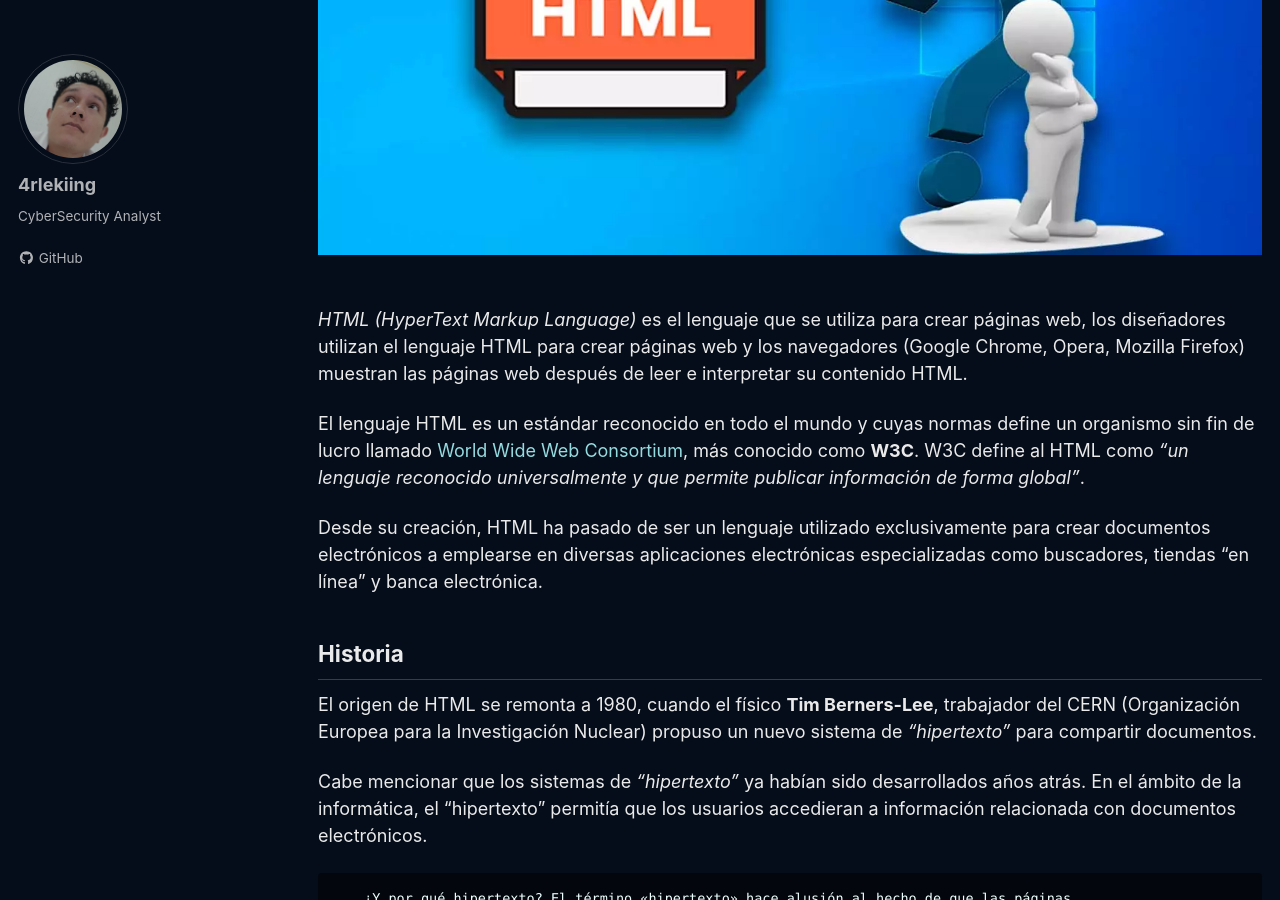
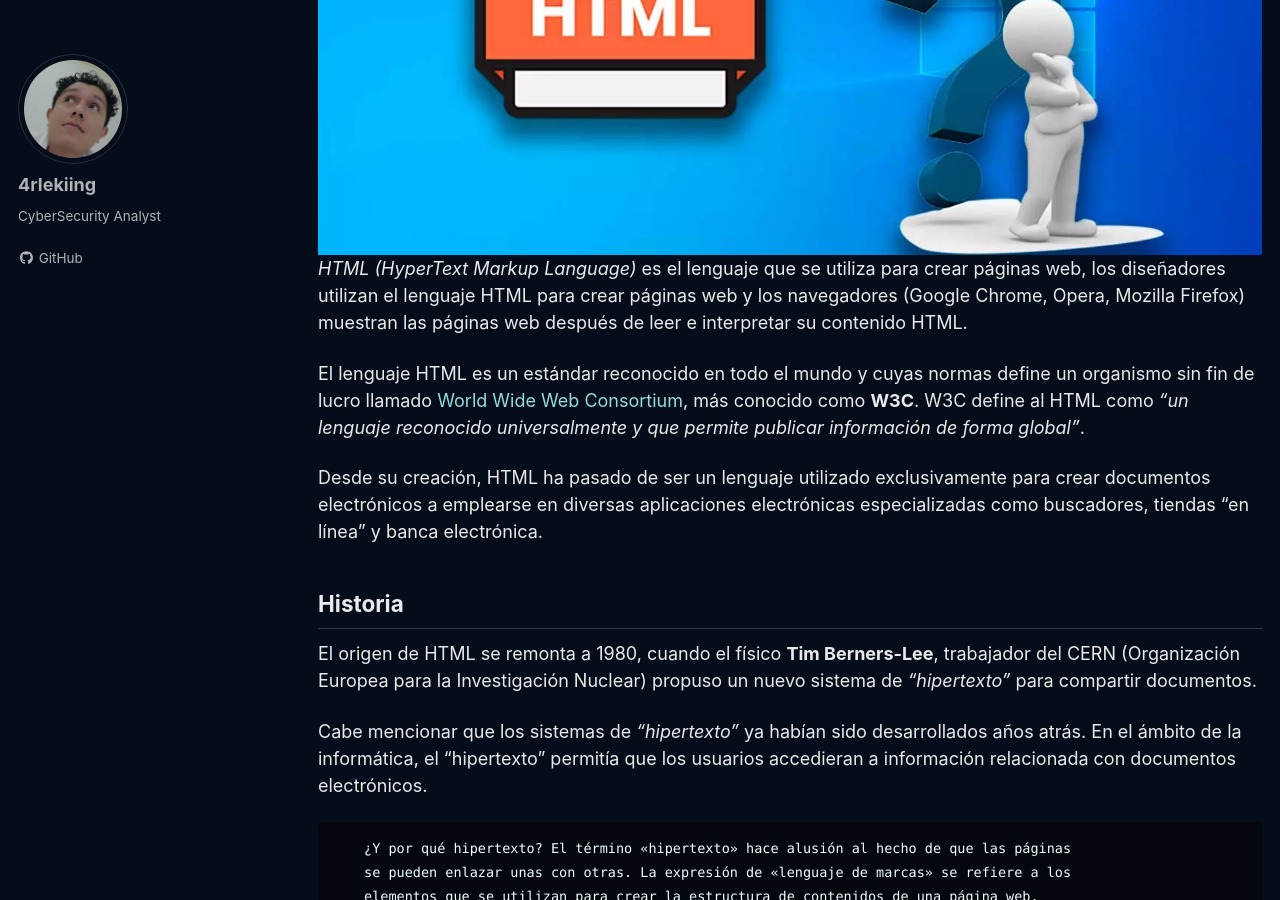
Before and after one commit to 4rleking/HTML.github.io, a Jekyll site: the page built from _posts/2023-08-01-Introduccion.md, in a window 1280 px wide and 900 px high, scrolled down 470 px. Built offline with Jekyll 4.4.1, drawn with Linux system fonts in a browser that asks for light colours; cached includes are drawn as plain includes; a script that is not in the unit is left out.

Commit message:
Update 2023-08-01-Introduccion.md

```diff
--- a/_posts/2023-08-01-Introduccion.md
+++ b/_posts/2023-08-01-Introduccion.md
@@ -16,7 +16,7 @@ tags:
 
 <center>
     <img src='./../assets/images/Introduccion/Intro.jpg'>
-</center><br />
+</center>
 
 *HTML (HyperText Markup Language)* es el lenguaje que se utiliza para crear páginas web, los diseñadores utilizan el lenguaje HTML para crear páginas web y los navegadores (Google Chrome, Opera, Mozilla Firefox) muestran las páginas web después de leer e interpretar su contenido HTML.
 
```
